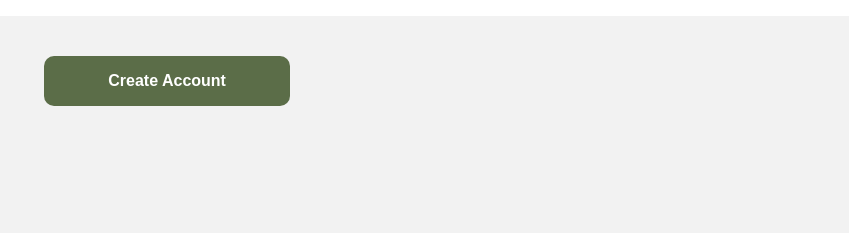
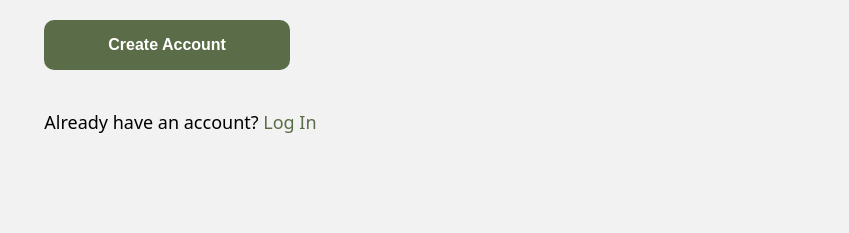
Before and after one commit to KubangPawis/odin-sign-up, a plain HTML site: page index.html in a window 1280 px wide. Shown: the part 567-800 px from the top of the page, 431-1280 px from the left. Drawn offline with nearby package versions, Linux system fonts and the light colour scheme.

Commit message:
feat: add login redirect link

```diff
--- a/index.html
+++ b/index.html
@@ -59,6 +59,9 @@
                 <button class="form-button" type="submit">Create Account</button>
             </form>
         </div>
+        <div id="login-redirect">
+            <p>Already have an account? <a href="">Log In</a></p>
+        </div>
     </main>
     <script src="./script.js"></script>
 </body>
--- a/style.css
+++ b/style.css
@@ -35,7 +35,7 @@ main#sign-up-content {
     display: flex;
     flex-direction: column;
     justify-content: center;
-    gap: 3rem;
+    gap: 2.5rem;
 }
 
 aside#sign-up-banner {
@@ -108,3 +108,13 @@ aside#sign-up-banner {
     padding: 1rem 4rem;
     width: max-content;
 }
+
+#login-redirect {
+    margin-inline: 3rem;
+    font-size: 1.125rem;
+}
+
+#login-redirect a {
+    color: #5B6D48;
+    text-decoration: none;
+}
```
